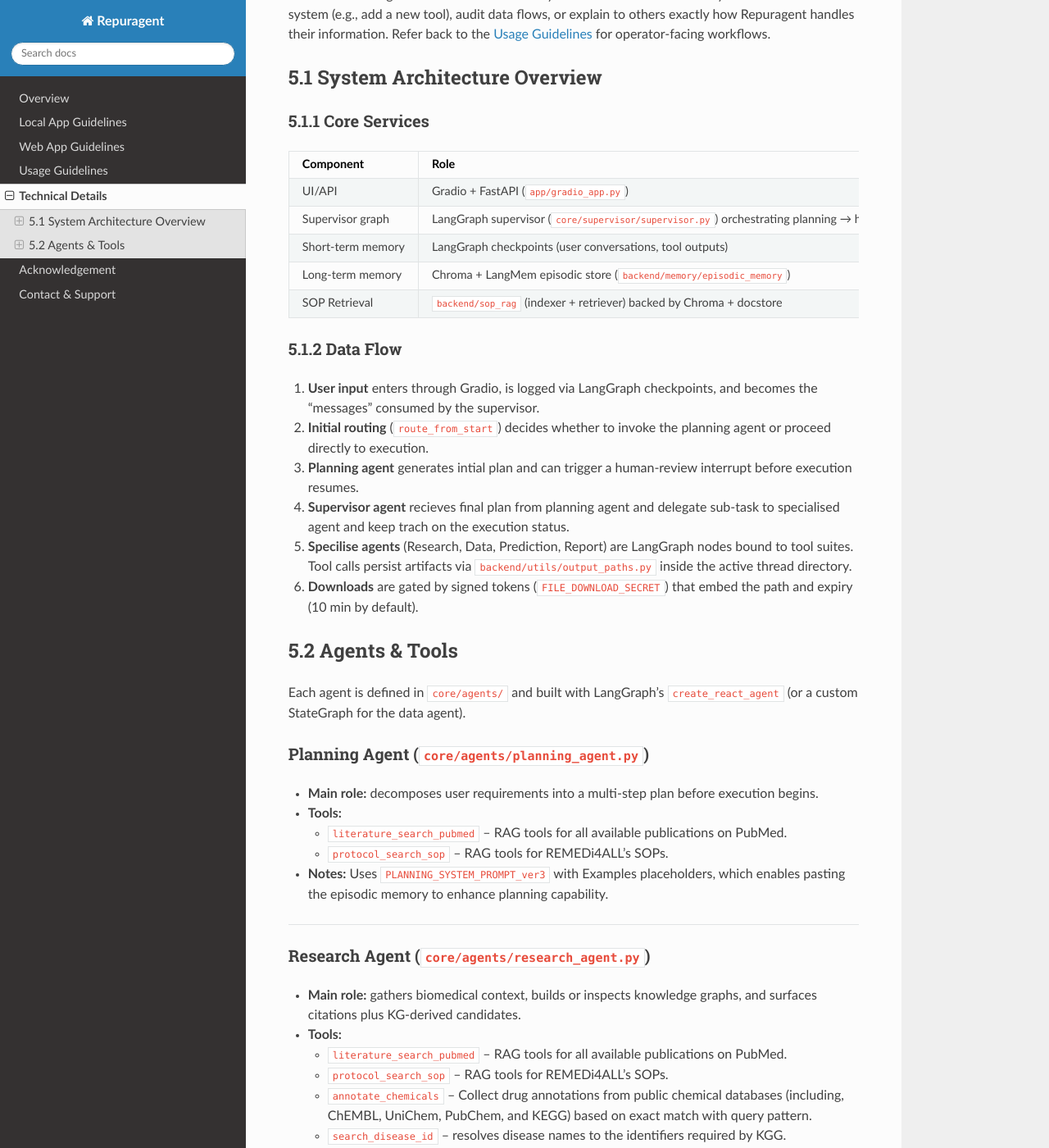
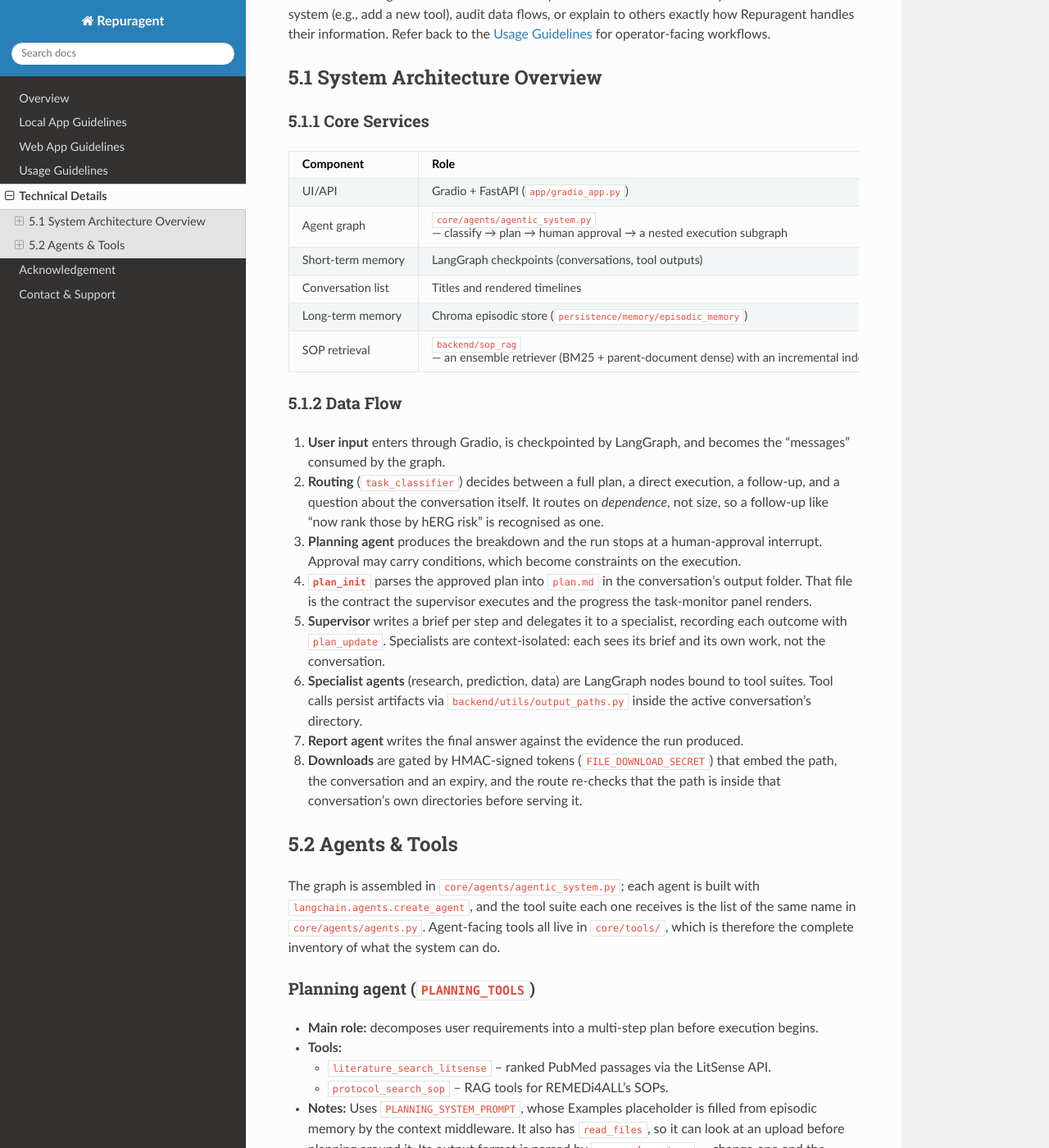
Before and after one commit to pharmbio/repuragent, a Sphinx documentation site: the page built from docs/technical.md, in a window 1280 px wide and 1400 px high, scrolled down 202 px. Shown: the whole window at 82% size. Built offline with Sphinx 7.4.7 and the Read the Docs theme 3.1.0, drawn with Linux system fonts in a browser that asks for light colours; some of the changed text lies outside the part shown.

Commit message:
update docs

```diff
--- a/docs/technical.md
+++ b/docs/technical.md
@@ -8,41 +8,47 @@ This chapter presents technical details under the hood of Repuragent. It provide
 
 | Component | Role | Local app | Web app |
 | --- | --- | --- | --- |
-| UI/API | Gradio + FastAPI (`app/gradio_app.py`) | Runs inside the local Docker container | Same code, but wrapped with auth routes & retention hooks |
-| Supervisor graph | LangGraph supervisor (`core/supervisor/supervisor.py`) orchestrating planning → human review → execution agents | Identical | Identical |
-| Short-term memory | LangGraph checkpoints (user conversations, tool outputs) | SQLite file in `backend/memory/shortterm_memory` | PostgreSQL database |
-| Long-term memory | Chroma + LangMem episodic store (`backend/memory/episodic_memory`) | Stored on disk, warmed via Docker volume | Stored in `persistence/memory/episodic_memory` |
-| SOP Retrieval | `backend/sop_rag` (indexer + retriever) backed by Chroma + docstore | Local files under `backend/memory/sop_documents` | Operators mount their own `persistence/memory/sop_documents` |
+| UI/API | Gradio + FastAPI (`app/gradio_app.py`) | Serves straight to `localhost`; no sign-in | Same widgets, plus auth routes and retention hooks |
+| Agent graph | `core/agents/agentic_system.py` — classify → plan → human approval → a nested execution subgraph | Identical | Identical |
+| Short-term memory | LangGraph checkpoints (conversations, tool outputs) | SQLite, `persistence/memory/shortterm_memory/langgraph_checkpoints.db` | PostgreSQL database |
+| Conversation list | Titles and rendered timelines | The `conversations` table in the same SQLite file | The `user_threads` table, scoped by account |
+| Long-term memory | Chroma episodic store (`persistence/memory/episodic_memory`) | On disk, inside the mounted volume | Same path |
+| SOP retrieval | `backend/sop_rag` — an ensemble retriever (BM25 + parent-document dense) with an incremental indexer | `persistence/memory/sop_documents/ensemble` | Same layout |
 
 
 ### 5.1.2 Data Flow
 
-1. **User input** enters through Gradio, is logged via LangGraph checkpoints, and becomes the “messages” consumed by the supervisor.
-2. **Initial routing** (`route_from_start`) decides whether to invoke the planning agent or proceed directly to execution.
-3. **Planning agent** generates intial plan and can trigger a human-review interrupt before execution resumes.
-4. **Supervisor agent** recieves final plan from planning agent and delegate sub-task to specialised agent and keep trach on the execution status.
-3. **Specilise agents** (Research, Data, Prediction, Report) are LangGraph nodes bound to tool suites. Tool calls persist artifacts via `backend/utils/output_paths.py` inside the active thread directory.
-4. **Downloads** are gated by signed tokens (`FILE_DOWNLOAD_SECRET`) that embed the path and expiry (10 min by default).
+1. **User input** enters through Gradio, is checkpointed by LangGraph, and becomes the “messages” consumed by the graph.
+2. **Routing** (`task_classifier`) decides between a full plan, a direct execution, a follow-up, and a question about the conversation itself. It routes on *dependence*, not size, so a follow-up like “now rank those by hERG risk” is recognised as one.
+3. **Planning agent** produces the breakdown and the run stops at a human-approval interrupt. Approval may carry conditions, which become constraints on the execution.
+4. **`plan_init`** parses the approved plan into `plan.md` in the conversation's output folder. That file is the contract the supervisor executes and the progress the task-monitor panel renders.
+5. **Supervisor** writes a brief per step and delegates it to a specialist, recording each outcome with `plan_update`. Specialists are context-isolated: each sees its brief and its own work, not the conversation.
+6. **Specialist agents** (research, prediction, data) are LangGraph nodes bound to tool suites. Tool calls persist artifacts via `backend/utils/output_paths.py` inside the active conversation's directory.
+7. **Report agent** writes the final answer against the evidence the run produced.
+8. **Downloads** are gated by HMAC-signed tokens (`FILE_DOWNLOAD_SECRET`) that embed the path, the conversation and an expiry, and the route re-checks that the path is inside that conversation's own directories before serving it.
 
 ## 5.2 Agents & Tools
 
-Each agent is defined in `core/agents/` and built with LangGraph’s `create_react_agent` (or a custom StateGraph for the data agent).
+The graph is assembled in `core/agents/agentic_system.py`; each agent is built with
+`langchain.agents.create_agent`, and the tool suite each one receives is the list of the
+same name in `core/agents/agents.py`. Agent-facing tools all live in `core/tools/`, which
+is therefore the complete inventory of what the system can do.
 
-### Planning Agent (`core/agents/planning_agent.py`)
+### Planning agent (`PLANNING_TOOLS`)
 
 - **Main role:** decomposes user requirements into a multi-step plan before execution begins.
 - **Tools:**
-  - `literature_search_pubmed` – RAG tools for all available publications on PubMed.
+  - `literature_search_litsense` – ranked PubMed passages via the LitSense API.
   - `protocol_search_sop` – RAG tools for REMEDi4ALL's SOPs.
-- **Notes:** Uses `PLANNING_SYSTEM_PROMPT_ver3` with Examples placeholders, which enables pasting the episodic memory to enhance planning capability.
+- **Notes:** Uses `PLANNING_SYSTEM_PROMPT`, whose Examples placeholder is filled from episodic memory by the context middleware. It also has `read_files`, so it can look at an upload before planning around it. Its output format is parsed by `parse_plan_steps` — change one and the other must follow.
 
 ---
 
-### Research Agent (`core/agents/research_agent.py`)
+### Research agent (`RESEARCH_TOOLS`)
 
 - **Main role:** gathers biomedical context, builds or inspects knowledge graphs, and surfaces citations plus KG-derived candidates.
 - **Tools:**
-  - `literature_search_pubmed` – RAG tools for all available publications on PubMed.
+  - `literature_search_litsense` – ranked PubMed passages via the LitSense API.
   - `protocol_search_sop` – RAG tools for REMEDi4ALL's SOPs.
   - `annotate_chemicals` – Collect drug annotations from public chemical databases (including, ChEMBL, UniChem, PubChem, and KEGG) based on exact match with query pattern.
   - `search_disease_id` – resolves disease names to the identifiers required by KGG.
@@ -57,20 +63,21 @@ Each agent is defined in `core/agents/` and built with LangGraph’s `create_rea
 
 ---
 
-### Data Agent (`core/agents/data_agent.py`)
+### Data agent (`DATA_TOOLS`)
 
 - **Main role:** performs data analysis and visualization inside a sandboxed workspace.
 - **Tools:**
-  - `python_executor` – sandboxed Python REPL (pandas, NumPy, RDKit, scikit-learn, etc.) that preserves state between calls.
-  - `reset_python_state` – nukes the Python namespace to recover from errors or keep memory low.
+  - `python_executor` – sandboxed Python REPL (pandas, NumPy, RDKit, scikit-learn, etc.) that preserves state between calls. It is an AST-walking interpreter, not `exec`, and every write is clamped inside the conversation's output folder.
+  - `reset_python_state` – clears the Python namespace to recover from errors or keep memory low.
+  - `read_files` – bounded reads of uploads and outputs, with a preview envelope for large files.
 
 ---
 
-### Prediction Agent (`core/agents/prediction_agent.py`)
+### Prediction agent (`PREDICTION_TOOLS`)
 
 - **Main role:** standardizes SMILES inputs and executes CPSign/RDKit models to score ADME/Tox liabilities plus physicochemical properties.
 - **Tools:**
-  - `smiles_csv` – canonicalizes raw SMILES inputs into `data/modelling_data.csv`.
+  - `predict_repurposedrugs` – new-indication prediction for a set of candidates.
   - `CYP3A4_classifier` – CPSign classification model for CYP3A4 inhibition.
   - `CYP2C19_classifier` – CPSign classification model for CYP2C19 inhibition.
   - `CYP2D6_classifier` – CPSign classification model for CYP2D6 inhibition.
@@ -83,23 +90,22 @@ Each agent is defined in `core/agents/` and built with LangGraph’s `create_rea
   - `BBB_classifier` – CPSign classification model for Blood–brain Barrier Penetration.
   - `Solubility_regressor` – CPSign regression model for solubility (output logS).
   - `Lipophilicity_regressor` – RDKit-backed logP estimator.
-- **Notes:** Every tool writes its output to a CSV file (stored in `results/<task_id>/output.csv` for the local version). In both Local and Web apps, the output files are displayed in the UI so users can easily download them to their own devices.
+- **Notes:** Every tool writes its output to a CSV under `persistence/results/<thread_id>/`, and the sidebar lists it for download. The classifiers are **conformal**: a prediction of `0.5` means both labels are plausible at the configured confidence — an abstention, not a probability, and not something to average. CPSign also silently omits structures it cannot featurize, so results are joined on `smiles`, never on row order.
 
 ---
 
-### Report Agent (`core/agents/report_agent.py`)
+### Report agent (`REPORT_TOOLS`)
 
 - **Main role:** assembles the final narrative brief once execution completes.
-- **Tools:** *(none – relies on the conversation history provided by the supervisor).*
-- **Notes:** Guided by `REPORT_SYSTEM_PROMPT`, it summarizes findings, caveats, and recommended next steps.
+- **Tools:** `read_files`, `python_executor` — enough to open an artifact it needs to cite.
+- **Notes:** Guided by the report prompts, which emit `# Response Summary` → `## Answer` / `## Evidence` / `## Open Issues`. Those headings are what the report stylesheet is built around. Unlike the specialists, the report agent keeps the full conversation view, because it is the one that has to cite evidence.
 
 ---
 
-### Supervisor Agent (`core/supervisor/supervisor.py`)
+### Supervisor (`core/agents/handoff.py`)
 
-- **Main role:** orchestrates routing between sub-agents.
+- **Main role:** executes the approved plan by delegating one step at a time, and keeps `plan.md` current.
 - **Tools:**
-  - `transfer_to_data_agent` – delegate tasks and contexts to the Data Agent.
-  - `transfer_to_prediction_agent` – delegate tasks and contexts to the Prediction Agent.
-  - `transfer_to_research_agent` – delegate tasks and context to the Research Agent.
-  - `transfer_to_report_agent` – delegate tasks and context to the Report Agent.
+  - `transfer_to_research_agent` / `transfer_to_prediction_agent` / `transfer_to_data_agent` – hand one step to a specialist. The brief is asked for in parts (`objective`, `inputs`, `artifacts`, `constraints`, `expected_output`, `context`) rather than as free text, because the specialist is context-isolated and the brief is its entire input. A brief with a dangling reference, an unexplained artifact or no expected output is refused and comes back to be rewritten.
+  - `plan_status` / `plan_update` – read and advance the on-disk plan. `plan_update` validates the step number and status against the file, timestamps it, and returns the refreshed ledger; that ledger *is* the progress display.
+- **Notes:** The report agent is a graph node rather than a delegation target, so there is no `transfer_to_report_agent`.
```
Also changed, not shown: docs/local.md (+12 -6 lines), docs/overview.md (+1 -1 lines), docs/shared_usage.md (+1 -1 lines).
